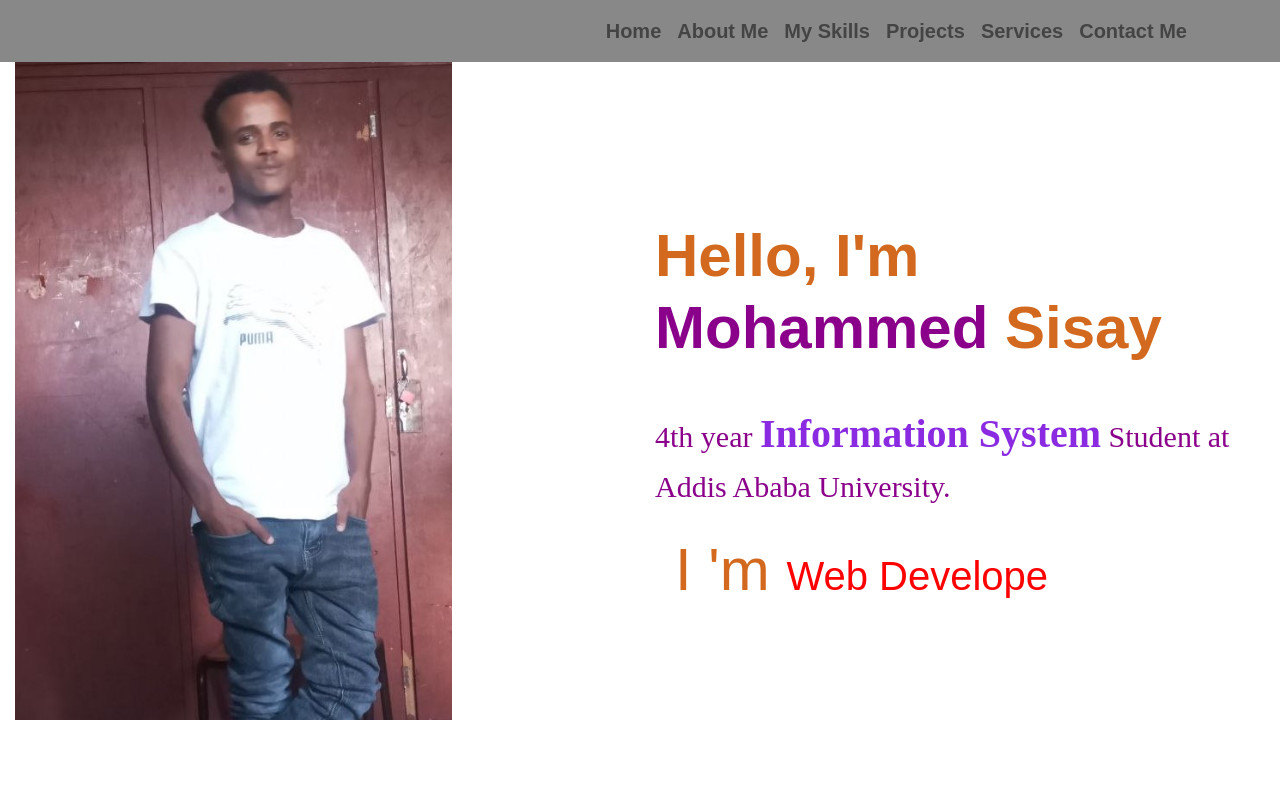
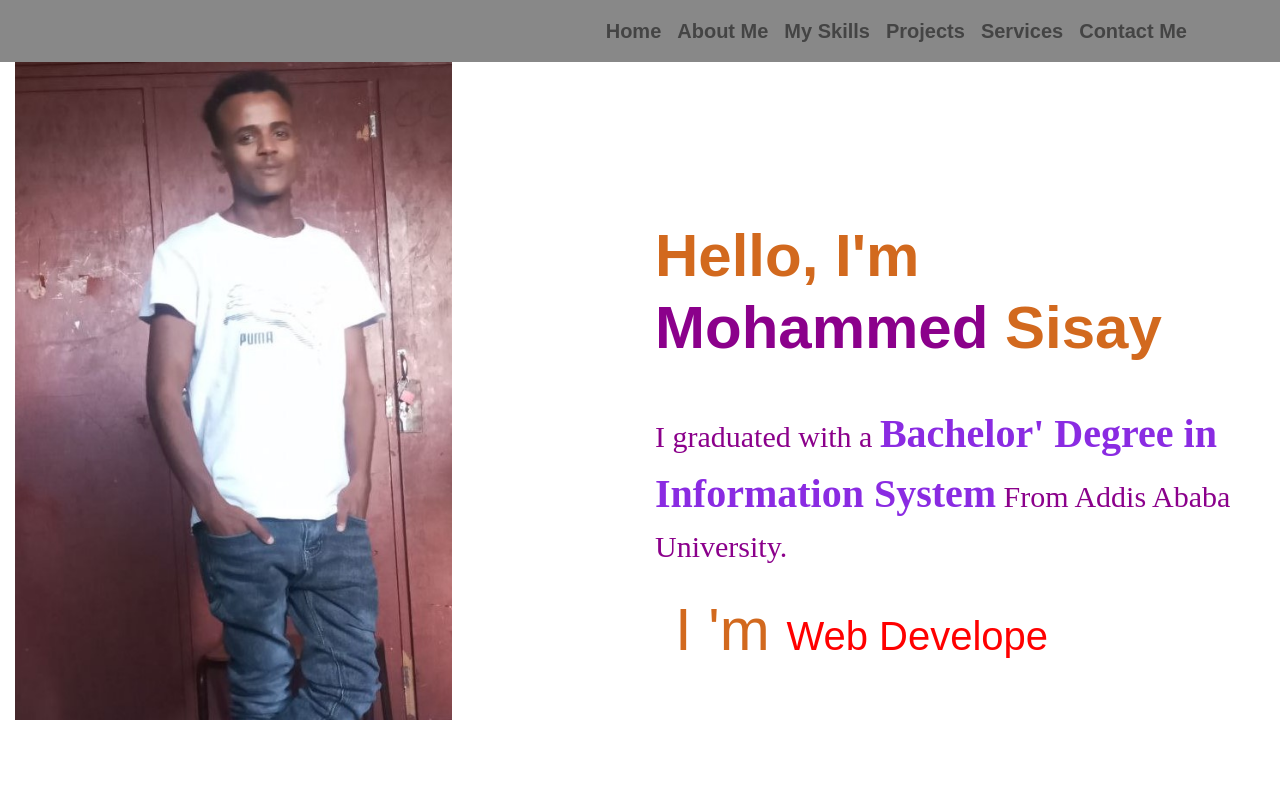
Before and after one commit to Mame123sisay/Resume, a plain HTML site: page index.html in a window 1280 px wide. Shown: the top 793 px of the page. Drawn offline with nearby package versions, Linux system fonts and the light colour scheme.

Commit message:
Update index.html

```diff
--- a/index.html
+++ b/index.html
@@ -65,7 +65,7 @@
     </section>
     <section class="col-md-6" style="margin-top: 20px;">
       <h2  style="margin-top: 200px; font-size: 60px; color: chocolate; font-weight: bold;">Hello,  I'm <span style=" color:darkmagenta;">Mohammed</span>  Sisay</h2>
-      <p  style="font-size: 30px;font-family: 'Times New Roman', Times, serif;color: darkmagenta; margin-top: 40px;"> 4th  year  <span style="color: blueviolet; font-weight: bold; font-size: 40px;">Information System</span> Student at Addis Ababa University.</p>
+      <p  style="font-size: 30px;font-family: 'Times New Roman', Times, serif;color: darkmagenta; margin-top: 40px;"> I graduated with a  <span style="color: blueviolet; font-weight: bold; font-size: 40px;"> Bachelor' Degree in Information System</span> From  Addis Ababa University.</p>
     <span style=" color:  chocolate; font-size: 60px; margin-left:20px" >I 'm </span>
       <span style=" color: red; font-size: 40px;" id="typing"> </span>
 
```
